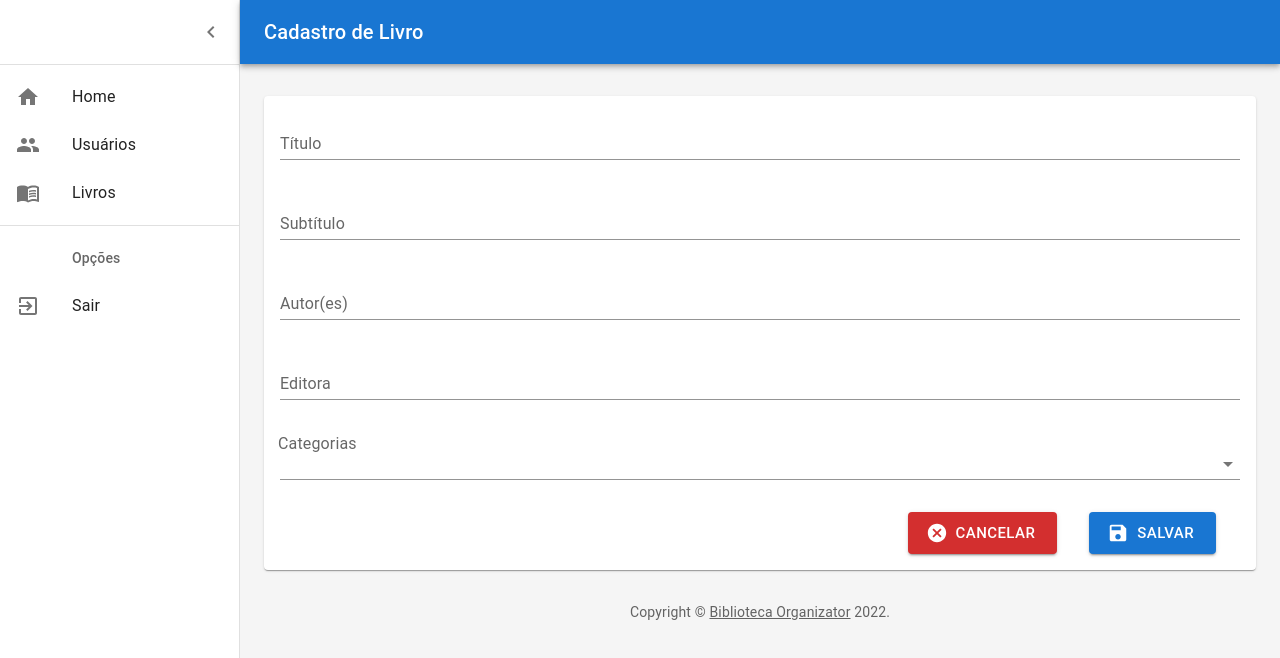
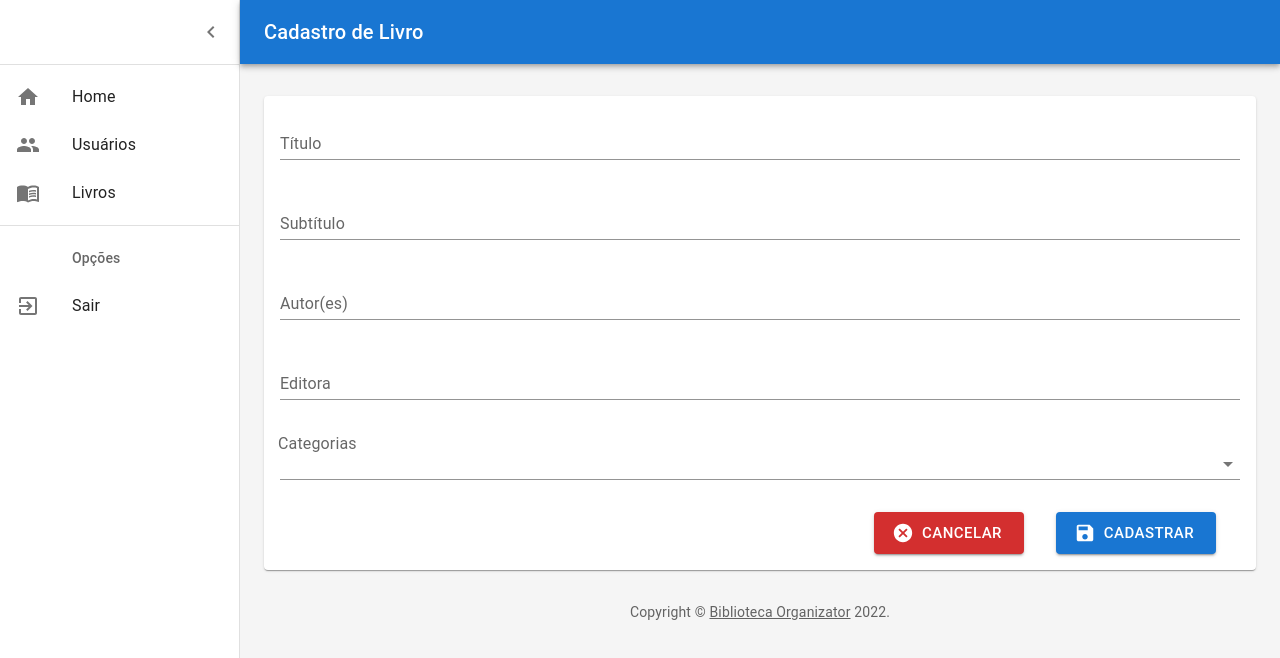
Before and after one commit to Lorrane/Biblioteca-Organizator, a React (Create React App) app: page /livros/cadastrar in a window 1280 px wide. Shown: the top 658 px of the page. Built offline with nearby package versions, Linux system fonts and the light colour scheme.

Commit message:
Organização e uso do form book

```diff
--- a/src/pages/admin/livros/cadastrar.js
+++ b/src/pages/admin/livros/cadastrar.js
@@ -6,11 +6,8 @@ import Box from '@mui/material/Box';
 import Toolbar from '@mui/material/Toolbar';
 
 import Container from '@mui/material/Container';
-import Paper from '@mui/material/Paper';
 import Rodape from '../../../components/rodape';
-import { Button, Checkbox, FormControl, InputLabel, ListItemText, MenuItem, Select, TextField } from '@mui/material';
-import { Cancel, Save } from '@mui/icons-material';
-import { useNavigate } from 'react-router-dom';
+import FormBook from '../../../components/form-book';
 
 
 
@@ -18,44 +15,7 @@ const mdTheme = createTheme();
 
 export default function CadastroLivro() {
 
-    const [selectGenrer, setSelectGenrer] = React.useState([]);
 
-    const navigate = useNavigate();
-
-    const ITEM_HEIGHT = 48;
-    const ITEM_PADDING_TOP = 8;
-    const MenuProps = {
-        PaperProps: {
-            style: {
-                maxHeight: ITEM_HEIGHT * 4.5 + ITEM_PADDING_TOP,
-                width: 250,
-            },
-        },
-    };
-
-    const names = [
-        'Aventura',
-        'Ação',
-        'Documentário',
-        'Ficção',
-        'Fantasia',
-        'Humor',
-        'Terror',
-        'Drama',
-        'Auto-Ajuda',
-        'Educação',
-    ];
-
-
-    const handleSelectChange = (event) => {
-        const {
-            target: { value },
-        } = event;
-        setSelectGenrer(
-            // On autofill we get a stringified value.
-            typeof value === 'string' ? value.split(',') : value,
-        );
-    };
 
     return (
         <ThemeProvider theme={mdTheme}>
@@ -76,61 +36,7 @@ export default function CadastroLivro() {
                 >
                     <Toolbar />
                     <Container maxWidth="lg" sx={{ mt: 4, mb: 4 }}>
-                        <Paper>
-                            <FormControl fullWidth sx={{ p: 2 }}>
-                                <TextField id="title" label="Título" variant="standard" />
-                            </FormControl>
-                            <FormControl fullWidth sx={{ p: 2 }}>
-                                <TextField id="subtitle" label="Subtítulo" variant="standard" />
-                            </FormControl>
-                            <FormControl fullWidth sx={{ p: 2 }}>
-                                <TextField id="author" label="Autor(es)" variant="standard" />
-                            </FormControl>
-                            <FormControl fullWidth sx={{ p: 2 }}>
-                                <TextField id="publishing" label="Editora" variant="standard" />
-                            </FormControl>
-                            <FormControl fullWidth sx={{ p: 2 }}>
-                                <InputLabel id='genrer-label'>Categorias</InputLabel>
-                                <Select
-                                    labelId='genrer-label'
-                                    id="genrer"
-                                    multiple
-                                    value={selectGenrer}
-                                    onChange={handleSelectChange}
-                                    MenuProps={MenuProps}
-                                    variant="standard"
-                                    renderValue={selected => selected.join(', ')}
-                                >
-                                    {names.map((name) => (
-                                        <MenuItem key={name} value={name}>
-                                            <Checkbox checked={selectGenrer.indexOf(name) > -1} />
-                                            <ListItemText primary={name} />
-                                        </MenuItem>
-                                    ))}
-                                </Select>
-                            </FormControl>
-                            <Container align='right'>
-                                <Button
-                                    startIcon={<Cancel />}
-                                    color='error'
-                                    variant="contained"
-                                    sx={{ m: 2 }}
-                                    size='large'
-                                    onClick={() => navigate('/livros')}
-                                >
-                                    Cancelar
-                                </Button>
-                                <Button
-                                    startIcon={<Save />}
-                                    variant="contained"
-                                    sx={{ m: 2 }}
-                                    size='large'
-                                >
-                                    Salvar
-                                </Button>
-                            </Container>
-                        </Paper>
-
+                        <FormBook buttonName="Cadastrar" />
                         <Rodape sx={{ pt: 4 }} />
                     </Container>
                 </Box>
--- a/src/pages/admin/livros/editar.js
+++ b/src/pages/admin/livros/editar.js
@@ -6,11 +6,11 @@ import Box from '@mui/material/Box';
 import Toolbar from '@mui/material/Toolbar';
 
 import Container from '@mui/material/Container';
-import Paper from '@mui/material/Paper';
 import Rodape from '../../../components/rodape';
-import { Button, Checkbox, FormControl, InputLabel, ListItemText, MenuItem, Select, TextField } from '@mui/material';
-import { Cancel, Save } from '@mui/icons-material';
-import { useNavigate } from 'react-router-dom';
+import axios from 'axios';
+import { BASE_URL } from '../../../utils/requests';
+import FormBook from '../../../components/form-book';
+import { useParams } from 'react-router-dom';
 
 
 
@@ -19,42 +19,16 @@ const mdTheme = createTheme();
 
 export default function EditarLivro() {
 
-    const [selectGenrer, setSelectGenrer] = React.useState([]);
-    const navigate = useNavigate();
+    const [book, setBook] = React.useState([]);
+    const params = useParams();
 
-    const names = [
-        'Aventura',
-        'Ação',
-        'Documentário',
-        'Ficção',
-        'Fantasia',
-        'Humor',
-        'Terror',
-        'Drama',
-        'Auto-Ajuda',
-        'Educação',
-    ];
 
-    const ITEM_HEIGHT = 48;
-    const ITEM_PADDING_TOP = 8;
-    const MenuProps = {
-        PaperProps: {
-            style: {
-                maxHeight: ITEM_HEIGHT * 4.5 + ITEM_PADDING_TOP,
-                width: 250,
-            },
-        },
-    };
-
-    const handleSelectChange = (event) => {
-        const {
-            target: { value },
-        } = event;
-        setSelectGenrer(
-            // On autofill we get a stringified value.
-            typeof value === 'string' ? value.split(',') : value,
-        );
-    };
+    React.useEffect(() => {
+        axios.get(`${BASE_URL}/book/${params.idLivro}`)
+            .then(response => {
+                setBook(response.data);
+            })
+    }, [params.idLivro])
 
     return (
         <ThemeProvider theme={mdTheme}>
@@ -75,61 +49,7 @@ export default function EditarLivro() {
                 >
                     <Toolbar />
                     <Container maxWidth="lg" sx={{ mt: 4, mb: 4 }}>
-                        <Paper>
-                            <FormControl fullWidth sx={{ p: 2 }}>
-                                <TextField id="title" label="Título" variant="standard" />
-                            </FormControl>
-                            <FormControl fullWidth sx={{ p: 2 }}>
-                                <TextField id="subtitle" label="Subtítulo" variant="standard" />
-                            </FormControl>
-                            <FormControl fullWidth sx={{ p: 2 }}>
-                                <TextField id="author" label="Autor(es)" variant="standard" />
-                            </FormControl>
-                            <FormControl fullWidth sx={{ p: 2 }}>
-                                <TextField id="publishing" label="Editora" variant="standard" />
-                            </FormControl>
-                            <FormControl fullWidth sx={{ p: 2 }}>
-                                <InputLabel id='genrer-label'>Categorias</InputLabel>
-                                <Select
-                                    labelId='genrer-label'
-                                    id="genrer"
-                                    multiple
-                                    value={selectGenrer}
-                                    onChange={handleSelectChange}
-                                    MenuProps={MenuProps}
-                                    variant="standard"
-                                    renderValue={selected => selected.join(', ')}
-                                >
-                                    {names.map((name) => (
-                                        <MenuItem key={name} value={name}>
-                                            <Checkbox checked={selectGenrer.indexOf(name) > -1} />
-                                            <ListItemText primary={name} />
-                                        </MenuItem>
-                                    ))}
-                                </Select>
-                            </FormControl>
-                            <Container align='right'>
-                                <Button
-                                    startIcon={<Cancel />}
-                                    color='error'
-                                    variant="contained"
-                                    sx={{ m: 2 }}
-                                    size='large'
-                                    onClick={() => navigate('/livros')}
-                                >
-                                    Cancelar
-                                </Button>
-                                <Button
-                                    startIcon={<Save />}
-                                    variant="contained"
-                                    sx={{ m: 2 }}
-                                    size='large'
-                                >
-                                    Salvar
-                                </Button>
-                            </Container>
-                        </Paper>
-
+                        <FormBook book={book} buttonName='Confirmar edição' />
                         <Rodape sx={{ pt: 4 }} />
                     </Container>
                 </Box>
```
